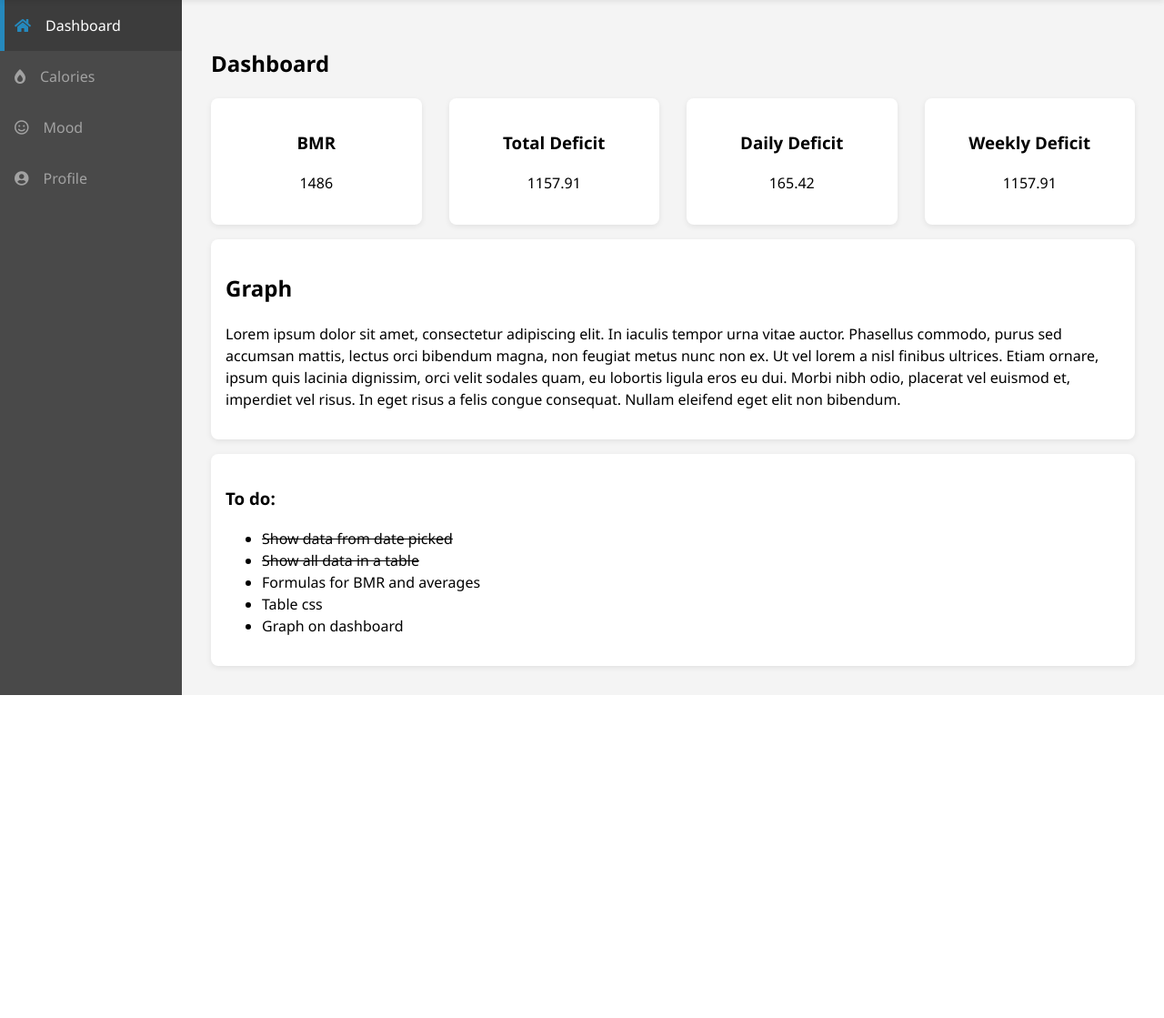
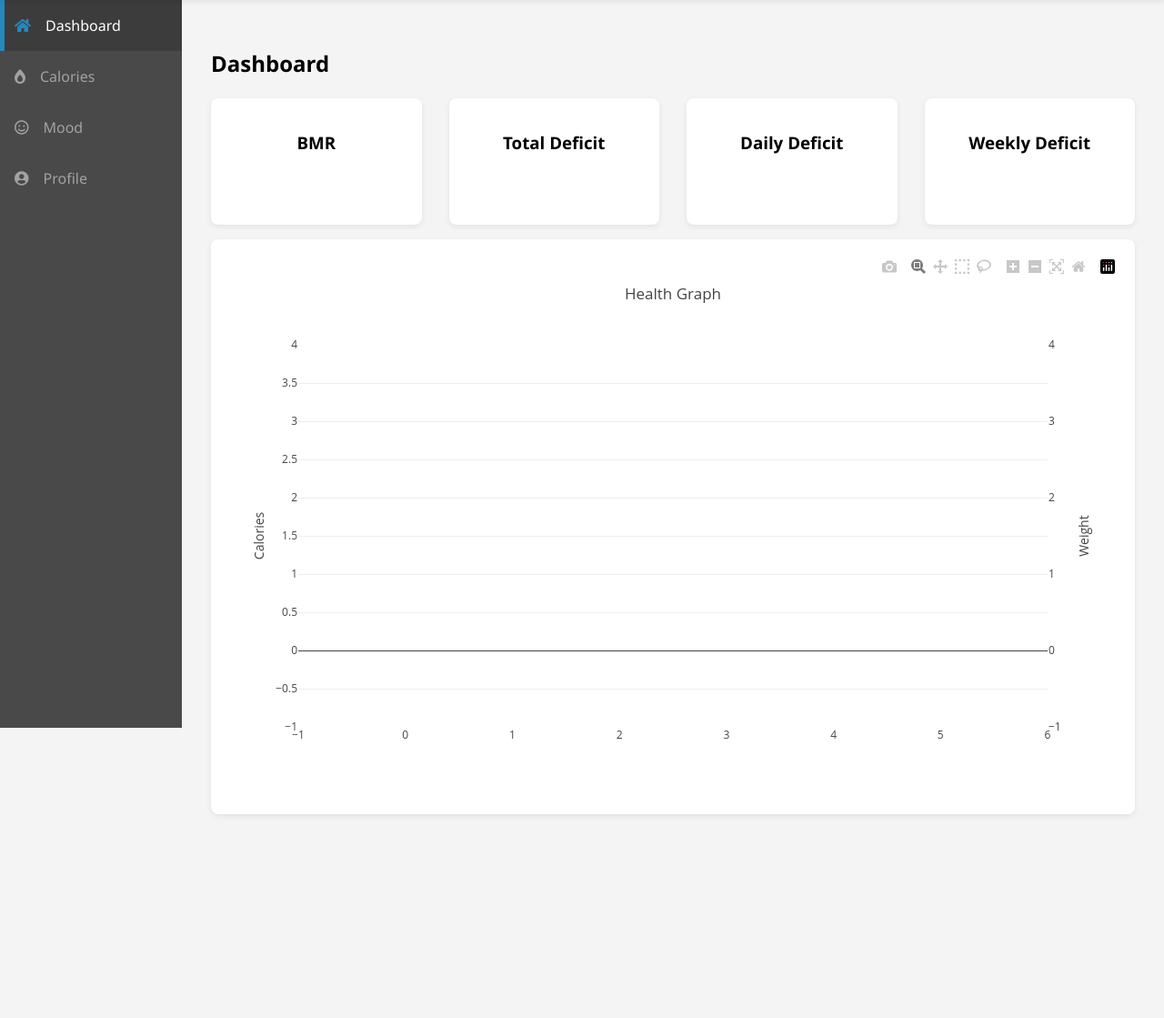
Before and after one commit to Mathic/portfolio, a Django app: page /health/ in a window 1280 px wide. Shown: the part 72-1191 px from the top of the page at 91% size. Before the commit the page ends 836 px from the top, so only its background shows below. Run offline with Django 3.2, Linux system fonts and the light colour scheme; a user stored in the database is signed in; tables that the repository leaves empty hold one stand-in row (values such as "Sample post"); parts of the project's set-up code (start-up, migrations or seed data) failed here and were passed over; some libraries are stand-ins or nearby versions.

Commit message:
Graphs
- Graph for calories in, out and weight
- BMR calculation complete
- Calculating total deficit, and average daily deficit, weekly deficit, weight, calories in and calories out
- Minor fix to calories and mood table order_by('entry__date_for')

```diff
--- a/calorie/static/calorie/css/_calories.scss
+++ b/calorie/static/calorie/css/_calories.scss
@@ -4,9 +4,10 @@ main#calories {
 
 .calorie {
   display: flex;
+  margin: 1rem 0;
 
   .cards {
-    margin-left: 1rem;
+    margin-right: 1rem;
   }
 
   &-entry {
--- a/calorie/static/calorie/css/calorie.scss
+++ b/calorie/static/calorie/css/calorie.scss
@@ -128,6 +128,10 @@ main {
   color: set-text-color(#fff);
 }
 
+.to-do {
+  visibility: hidden;
+}
+
 // Button Styles
 .btn {
   display: block;
--- a/calorie/static/calorie/js/calorie-info.js
+++ b/calorie/static/calorie/js/calorie-info.js
@@ -14,7 +14,6 @@ $(document).ready(function() {
 
 function load_calorie_form() {
   var date = $('#calorie-datepicker').val();
-  if(date !== '') {
   var url = $('#calorie-datepicker').attr("date-picked-url");
   var calorie_table = $('#calorie-datepicker').attr("calorie-table-url");
   $.ajax({
@@ -25,11 +24,14 @@ function load_calorie_form() {
     success: function (data) {
       $("#load-calorie-info").html(data);
       $("#calories-target").load(calorie_table);
+      // $('#avgWeight').text(data.weight)
+      // $('#avgCalIn').text(data.calin)
+      // $('#avgCalOut').text(data.calout)
+      // $('#bmr').text(data.bmr)
       console.log('success');
     },
     error: function(data) {
       console.log('fail');
     }
   });
-  }
 };
--- /dev/null
+++ b/calorie/static/calorie/js/dashboard.js
@@ -0,0 +1,103 @@
+$(document).ready(function() {
+  var days = []
+  var cals_in = cals_out = moods = []
+
+  callAjax('api/chart/health_graph', dailyGraph);
+
+  function callAjax(endpoint, callFunction) {
+    // $("#loading-alert").show();
+    $.ajax({
+      method: "GET",
+      url: endpoint,
+      success: function(data){
+        days = data.days
+        cals_in = data.cals_in
+        cals_out = data.cals_out
+        weight = data.weight
+        moods = data.moods
+        $('#totalDeficit').text(data.deficit)
+        $('#dailyDeficit').text(data.daily)
+        $('#weeklyDeficit').text(data.weekly)
+        $('#bmr').text(data.bmr)
+
+        callFunction();
+        // $("#loading-alert").hide();
+        // $("#success-alert").show();
+        // $("#success-alert").fadeOut(3250);
+      },
+      error: function(error_data){
+        console.log("error")
+      }
+    });
+  };
+
+  function dailyGraph(){
+    var trace1 = {
+      x: days,
+      y: cals_in,
+      type: 'bar',
+      name: 'Calories In',
+      marker: {
+        color: 'rgba(219, 64, 82, 0.7)',
+        line: {
+          color: 'rgba(219, 64, 82, 1.0)',
+          width: 1.5
+        }
+      },
+    };
+
+    var trace2 = {
+      x: days,
+      y: cals_out,
+      type: 'bar',
+      name: 'Calories Out',
+      marker: {
+        color: 'rgba(158,202,225,0.7)',
+        line: {
+          color: 'rgba(8,48,107,1.0)',
+          width: 1.5
+        }
+      },
+    };
+
+    var trace3 = {
+      x: days,
+      y: weight,
+      type: 'scatter',
+      mode: 'lines+markers',
+      name: 'Weight',
+      marker: {
+        size: 8,
+        "dash": "solid",
+        "color": "rgb(255,140,0)",
+        "width": 2
+      },
+      yaxis: 'y2',
+    };
+
+    var data = [trace1, trace2, trace3];
+
+    var layout = {
+      title: "Health Graph",
+      legend: {
+        title: 'Year',
+        x: 0.25,
+        y: 1
+      },
+      yaxis: {
+        title: 'Calories',
+        side: 'left',
+        autorange: true,
+        nticks: 11,
+      },
+      yaxis2: {
+        title: 'Weight',
+        overlaying: 'y',
+        autorange: true,
+        side: 'right'
+      }
+    };
+
+    Plotly.newPlot('plotlyChart', data, layout, {responsive: true})
+  };
+});
--- a/calorie/static/calorie/js/mood-info.js
+++ b/calorie/static/calorie/js/mood-info.js
@@ -14,7 +14,6 @@ $(document).ready(function() {
 
 function load_mood_form() {
   var date = $('#mood-datepicker').val();
-  if(date !== '') {
   var url = $('#mood-datepicker').attr("date-picked-url");
   var mood_table = $('#mood-datepicker').attr("mood-table-url");
   $.ajax({
@@ -31,5 +30,4 @@ function load_mood_form() {
       console.log('fail');
     }
   });
-  }
 };
--- a/calorie/templates/calorie/base_template.html
+++ b/calorie/templates/calorie/base_template.html
@@ -88,6 +88,8 @@
     <script src="{% static 'calorie/js/jquery-ui.min.js' %}"></script>
     <!-- trentrichardson's Timepicker -->
     <script src="{% static 'calorie/js/jquery-ui-timepicker-addon.js' %}"></script>
+    <!-- Plotly -->
+    <script src="https://cdn.plot.ly/plotly-latest.min.js"></script>
 
     <script src="{% static 'calorie/js/main.js' %}"></script>
     {% block javascript %}{% endblock %}
--- a/calorie/templates/calorie/index.html
+++ b/calorie/templates/calorie/index.html
@@ -9,36 +9,41 @@
   <div class="dashboard-stats">
     <div class="cards stats stats-1">
       <h3>BMR</h3>
-      <p>1486</p>
+      <p id="bmr"></p>
     </div>
     <div class="cards stats stats-2">
       <h3>Total Deficit</h3>
-      <p>1157.91</p>
+      <p id="totalDeficit"></p>
     </div>
     <div class="cards stats stats-3">
       <h3>Daily Deficit</h3>
-      <p>165.42</p>
+      <p id="dailyDeficit"></p>
     </div>
     <div class="cards stats stats-4">
       <h3>Weekly Deficit</h3>
-      <p>1157.91</p>
+      <p id="weeklyDeficit"></p>
     </div>
   </div>
 
   <div class="cards dashboard-graphs">
-    <h2>Graph</h2>
-    <p>Lorem ipsum dolor sit amet, consectetur adipiscing elit. In iaculis tempor urna vitae auctor. Phasellus commodo, purus sed accumsan mattis, lectus orci bibendum magna, non feugiat metus nunc non ex. Ut vel lorem a nisl finibus ultrices. Etiam ornare, ipsum quis lacinia dignissim, orci velit sodales quam, eu lobortis ligula eros eu dui. Morbi nibh odio, placerat vel euismod et, imperdiet vel risus. In eget risus a felis congue consequat. Nullam eleifend eget elit non bibendum.</p>
+    <!-- <h2>Graph</h2> -->
+    <div id="plotlyChart" style="width:100%; height:600px;"></div>
+    <!-- <p>Lorem ipsum dolor sit amet, consectetur adipiscing elit. In iaculis tempor urna vitae auctor. Phasellus commodo, purus sed accumsan mattis, lectus orci bibendum magna, non feugiat metus nunc non ex. Ut vel lorem a nisl finibus ultrices. Etiam ornare, ipsum quis lacinia dignissim, orci velit sodales quam, eu lobortis ligula eros eu dui. Morbi nibh odio, placerat vel euismod et, imperdiet vel risus. In eget risus a felis congue consequat. Nullam eleifend eget elit non bibendum.</p> -->
   </div>
 
-  <div class="cards">
+  <div class="cards to-do">
     <h3>To do:</h3>
     <ul>
-      <li><del>Show data from date picked</del></li>
-      <li><del>Show all data in a table</del></li>
-      <li>Formulas for BMR and averages</li>
-      <li>Table css</li>
-      <li>Graph on dashboard</li>
+      <li>Unit conversion</li>
+      <li>Search by month/year</li>
+      <li>Formulas for exercise added to calories out (calories out is total of exercises plus bmr)</li>
+      <li>Calories in sum of food eaten (implement food the same way as exercises?)</li>
+      <li>Multiple moods per day?</li>
     </ul>
   </div>
 </main>
 {% endblock %}
+
+{% block javascript %}
+<script src="{% static 'calorie/js/dashboard.js' %}"></script>
+{% endblock %}
--- a/calorie/urls.py
+++ b/calorie/urls.py
@@ -20,4 +20,7 @@ urlpatterns = [
     path('ajax/load-sleep', views.load_sleep, name='ajax_load_sleep'),
     path('ajax/load-mood', views.load_mood, name='ajax_load_mood'),
     path('ajax/load-mood-table', views.load_mood_table, name='ajax_load_mood_table'),
+
+    # graph APIs
+    path('api/chart/health_graph', views.HealthGraph.as_view(), name='health_graph'),
 ]
--- a/calorie/views.py
+++ b/calorie/views.py
@@ -1,5 +1,7 @@
+from decimal import *
 from django.contrib.auth import authenticate, login, logout
 from django.contrib.auth.decorators import login_required
+from django.db.models import Avg
 from django.http import HttpResponseRedirect, HttpResponse
 from django.shortcuts import render, get_object_or_404
 from django.urls import reverse
@@ -12,6 +14,8 @@ from calorie.forms import *
 from calorie.models import *
 
 import datetime
+
+CM_PER_INCH = Decimal(2.54)
 
 # Create your views here.
 def index(request):
@@ -104,9 +108,22 @@ def user_login(request):
 # calories
 @login_required
 def calories(request):
+    upi = UserProfileInfo.objects.get(user=request.user)
+    entries = Entry.objects.filter(user=upi)
+    cals = Calorie.objects.filter(entry__in=entries)
+    bmr = weight = calin = calout = 0
+    weight = round(cals.aggregate(Avg('entry_weight'))['entry_weight__avg'], 2)
+    calin = round(cals.aggregate(Avg('calories_in'))['calories_in__avg'], 2)
+    calout = round(cals.aggregate(Avg('calories_out'))['calories_out__avg'], 2)
+    bmr = calculateBMR(upi, cals.reverse()[0].entry_weight)
+
     context = {
         'nbar': 'calories',
         'today': str(datetime.datetime.today().strftime("%m/%d/%Y")),
+        'weight': weight,
+        'calin': calin,
+        'calout': calout,
+        'bmr': str(round(bmr, 2)),
     }
     return render(request, 'calorie/calories.html', context)
 
@@ -142,15 +159,18 @@ def load_calorie(request):
             'entry': entry_obj,
             'today': str(datetime.date.today().strftime("%m/%d/%Y")),
         }
-
         return render(request, 'calorie/calorie_info.html', context)
 
+@login_required
 def load_calorie_table(request):
     upi = UserProfileInfo.objects.get(user=request.user)
-    entries = Entry.objects.filter(user=upi).order_by('date_for')
-    cals = Calorie.objects.filter(entry__in=entries)
+    entries = Entry.objects.filter(user=upi)
+    cals = Calorie.objects.filter(entry__in=entries).order_by('entry__date_for')
 
-    return render(request, 'calorie/calorie_table.html', {'cals': cals,})
+    context = {
+        'cals': cals,
+    }
+    return render(request, 'calorie/calorie_table.html', context)
 
 # sleep
 @login_required
@@ -228,14 +248,85 @@ def load_mood(request):
         }
         return render(request, 'calorie/mood_info.html', context)
 
+@login_required
 def load_mood_table(request):
     upi = UserProfileInfo.objects.get(user=request.user)
-    entries = Entry.objects.filter(user=upi).order_by('date_for')
-    moods = Mood.objects.filter(entry__in=entries)
+    entries = Entry.objects.filter(user=upi)
+    moods = Mood.objects.filter(entry__in=entries).order_by('entry__date_for')
 
     return render(request, 'calorie/mood_table.html', {'moods': moods,})
 
+# graph APIs
+class HealthGraph(APIView):
+    def get(self, request, format=None):
+        upi = UserProfileInfo.objects.get(user=request.user)
+        days = cals_in = cals_out = weight = moods = []
+        numdays = bmr = deficit = daily = weekly = 0
+        recent_weight = 0
+
+        # populate the graph
+        if Entry.objects.filter(user=upi).exists():
+            entries = Entry.objects.filter(user=upi).order_by('date_for')
+
+            for entry in entries:
+                days.append(str(entry.date_for.strftime("%m-%d-%Y")))
+
+            cals_in = {el:0 for el in days}
+            cals_out = {el:0 for el in days}
+            weight = {el:0 for el in days}
+            moods = {el:0 for el in days}
+
+            for day in days:
+                entry = Entry.objects.get(user=upi,date_for=datetime.datetime.strptime(day, "%m-%d-%Y"))
+                if Calorie.objects.filter(entry=entry).exists():
+                    cals_in[day] = Calorie.objects.get(entry=entry).calories_in
+                    cals_out[day] = Calorie.objects.get(entry=entry).calories_out
+                    weight[day] = Calorie.objects.get(entry=entry).entry_weight
+                    recent_weight = weight[day]
+                    deficit += (cals_out[day] - cals_in[day])
+                    print('cals sum: ',(cals_out[day] - cals_in[day]))
+                    print('deficit: ',deficit)
+                    numdays += 1
+                else:
+                    cals_in[day] = 0
+                    cals_out[day] = 0
+
+                if Mood.objects.filter(entry=entry).exists():
+                    moods[day] = Mood.objects.get(entry=entry).mood_rating
+                else:
+                    moods[day] = 0
+
+        # get data for weekly and daily calorie deficit from total deficit
+        daily = deficit/numdays
+        weekly = deficit/(numdays/Decimal(7.0))
+
+        if recent_weight == 0:
+            recent_weight = setup.weight
+
+        bmr = calculateBMR(upi, recent_weight)
+
+        data = {
+            'days': days,
+            'cals_in': list(cals_in.values()),
+            'cals_out': list(cals_out.values()),
+            'moods': list(moods.values()),
+            'weight': list(weight.values()),
+            'deficit': str(round(deficit, 2)),
+            'daily': str(round(daily, 2)),
+            'weekly': str(round(weekly, 2)),
+            'bmr': str(round(bmr, 2)),
+        }
+        return Response(data)
+
 # helper functions
+def calculateBMR(upi, recent_weight):
+    setup = Setup.objects.get(user=upi)
+    # calculate BMR
+    if setup.gender == 'M':
+        return 66+(Decimal(6.23)*recent_weight)+(Decimal(12.7)*(setup.height/CM_PER_INCH))-(Decimal(6.8)*setup.age)
+    else:
+        return 665+(Decimal(4.35)*recent_weight)+(Decimal(4.7)*(setup.height/CM_PER_INCH))-(Decimal(4.7)*setup.age)
+
 def create_entry(request):
     upi = UserProfileInfo.objects.get(user=request.user)
     if request.method == 'POST':
```
Also changed, not shown: calorie/templates/calorie/calories.html (+18 -0 lines), calorie/static/calorie/css/calorie.min.css. Lines whose indentation alone changed are shown as unchanged.
